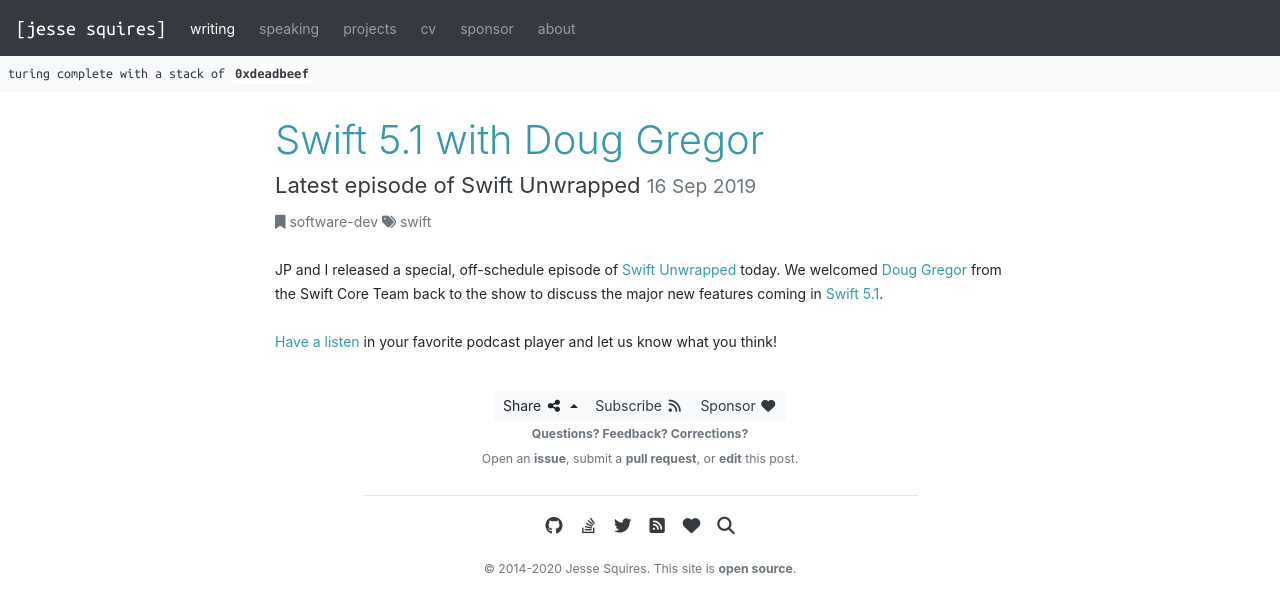
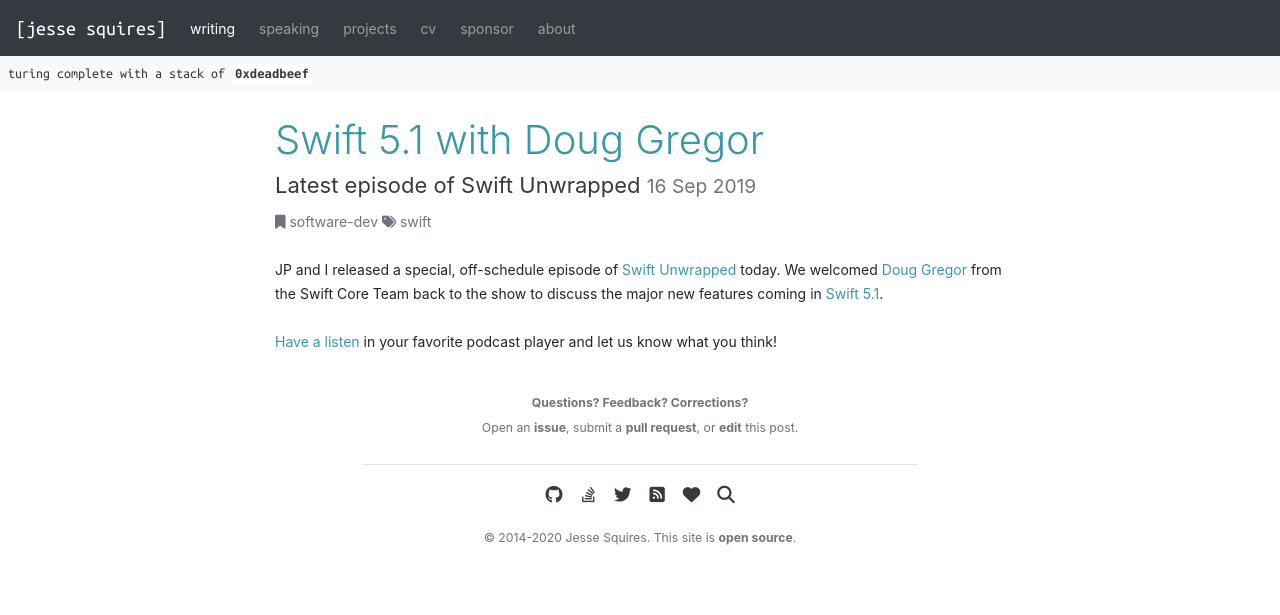
Before and after one commit to jessesquires/jessesquires.com, a Jekyll site: the page built from _posts/2019-09-16-swift-unwrapped-5-1-doug-gregor.md, in a window 1280 px wide. Shown: the top 615 px of the page. Built offline with Jekyll 4.4.1, drawn with Linux system fonts in a browser that asks for light colours; nearby versions of some CDN libraries; library files that are not in the unit come from our copies; some of the changed lines change nothing that is shown.

Commit message:
remove share/subscribe bar from posts
keeping the `post_share_subscribe` include, just in case i want to revist later

```diff
--- /dev/null
+++ b/_includes/post_feedback.html
@@ -0,0 +1,21 @@
+
+{% assign base_edit_url = 'https://github.com/jessesquires/jessesquires.com/blob/master/_posts/' %}
+
+{% assign file_name = page.url | remove: '/blog/' | slugify | append: '.md' %}
+
+{% assign edit_url = base_edit_url | append: file_name %}
+
+<div class="mt-4 pt-2 pb-2">
+    <div class="row">
+        <div class="col">
+            <p class="text-muted text-center m-0 p-0"><small><b>Questions? Feedback? Corrections?</b></small></p>
+            <p class="text-muted text-center m-0 p-0">
+                <small>
+                    Open an <a href="{{ open_issue_url }}" class="text-secondary" target="_blank" rel="noreferrer"><b>issue</b></a>,
+                    submit a <a href="{{ site.links.pull }}" class="text-secondary" target="_blank" rel="noreferrer"><b>pull request</b></a>,
+                    or <a href="{{ edit_url }}" class="text-secondary" target="_blank" rel="noreferrer"><b>edit</b></a> this post.
+                </small>
+            </p>
+        </div> <!-- col -->
+    </div> <!-- row -->
+</div>
--- a/_includes/post_share_subscribe.html
+++ b/_includes/post_share_subscribe.html
@@ -1,9 +1,3 @@
-
-{% assign base_edit_url = 'https://github.com/jessesquires/jessesquires.com/edit/master/_posts/' %}
-
-{% assign file_name = page.url | remove: '/blog/' | slugify | append: '.md' %}
-
-{% assign edit_url = base_edit_url | append: file_name %}
 
 <div class="mt-4 pt-2 pb-2">
     <div class="row">
@@ -36,18 +30,4 @@
             </div> <!-- btn-group -->
         </div> <!-- col -->
     </div> <!-- row -->
-
-    <div class="row">
-        <div class="col">
-            <p class="text-muted text-center m-0 p-0"><small><b>Questions? Feedback? Corrections?</b></small></p>
-            <p class="text-muted text-center m-0 p-0">
-                <small>
-                    Open an <a href="{{ open_issue_url }}" class="text-secondary" target="_blank" rel="noreferrer"><b>issue</b></a>,
-                    submit a <a href="{{ site.links.pull }}" class="text-secondary" target="_blank" rel="noreferrer"><b>pull request</b></a>,
-                    or <a href="{{ edit_url }}" class="text-secondary" target="_blank" rel="noreferrer"><b>edit</b></a> this post.
-                </small>
-            </p>
-        </div> <!-- col -->
-    </div> <!-- row -->
-
-</div> <!-- post-share-subscribe -->
+</div>
--- a/_layouts/post.html
+++ b/_layouts/post.html
@@ -19,4 +19,4 @@
     </div> <!-- post-content -->
 </article>
 
-{% include post_share_subscribe.html %}
+{% include post_feedback.html %}
```
